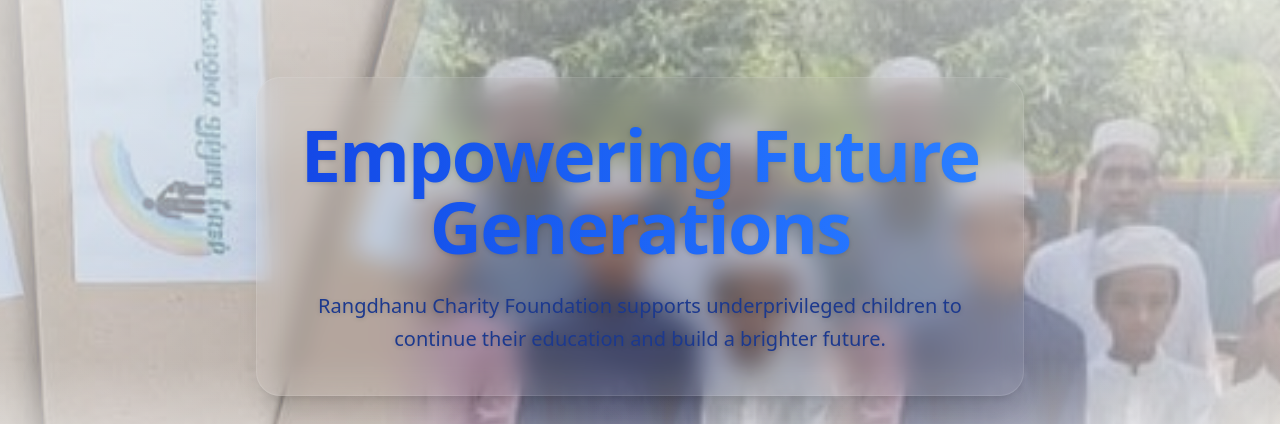
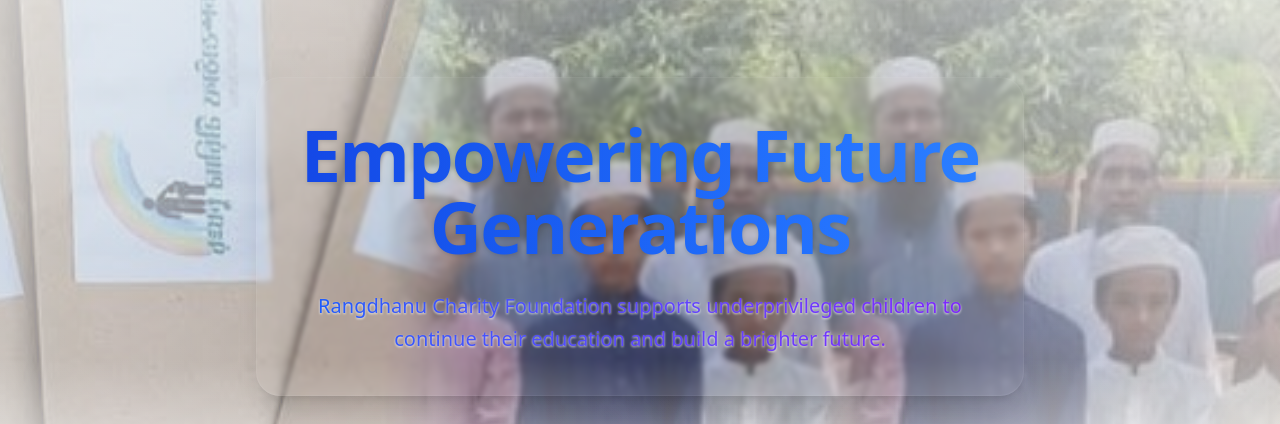
Before and after one commit to rangdhanu-charity/rangdhanu-charity, a Next.js app: page / in a window 1280 px wide. Shown: the part 212-636 px from the top of the page. Built offline with nearby package versions, Linux system fonts and the light colour scheme; no server answers; the database is empty.

Commit message:
style: increase hero backdrop transparency and update paragraph text to blue-violet gradient

```diff
--- a/src/app/page.tsx
+++ b/src/app/page.tsx
@@ -19,14 +19,14 @@ export default function Home() {
       <section className="relative flex flex-col items-center justify-center overflow-hidden py-24 md:py-36 lg:py-56">
         <HomeHeroGallery />
         <div className="container relative z-20 px-4 text-center md:px-6">
-          <div className="mx-auto max-w-3xl space-y-6 bg-white/5 dark:bg-black/5 backdrop-blur-md p-6 sm:p-10 rounded-3xl border border-white/10 shadow-xl transition-all duration-500 hover:bg-white/10">
+          <div className="mx-auto max-w-3xl space-y-6 bg-white/[0.02] dark:bg-black/[0.02] backdrop-blur-[2px] p-6 sm:p-10 rounded-3xl border border-white/[0.05] shadow-xl transition-all duration-500 hover:bg-white/[0.04]">
             <h1
               className="text-4xl font-bold tracking-tight sm:text-5xl md:text-6xl lg:text-7xl text-transparent bg-clip-text bg-gradient-to-r from-blue-700 to-blue-500 pb-1 drop-shadow-sm"
             >
               Empowering Future Generations
             </h1>
             <p
-              className="mx-auto max-w-[680px] text-lg font-medium leading-relaxed md:text-xl text-blue-900 dark:text-blue-100 drop-shadow-sm"
+              className="mx-auto max-w-[680px] text-lg font-medium leading-relaxed md:text-xl text-transparent bg-clip-text bg-gradient-to-r from-blue-600 to-violet-600 drop-shadow-[0_1px_1px_rgba(255,255,255,0.8)] dark:drop-shadow-[0_1px_1px_rgba(0,0,0,0.8)]"
             >
               Rangdhanu Charity Foundation supports underprivileged children to continue their education and build a brighter future.
             </p>
```
